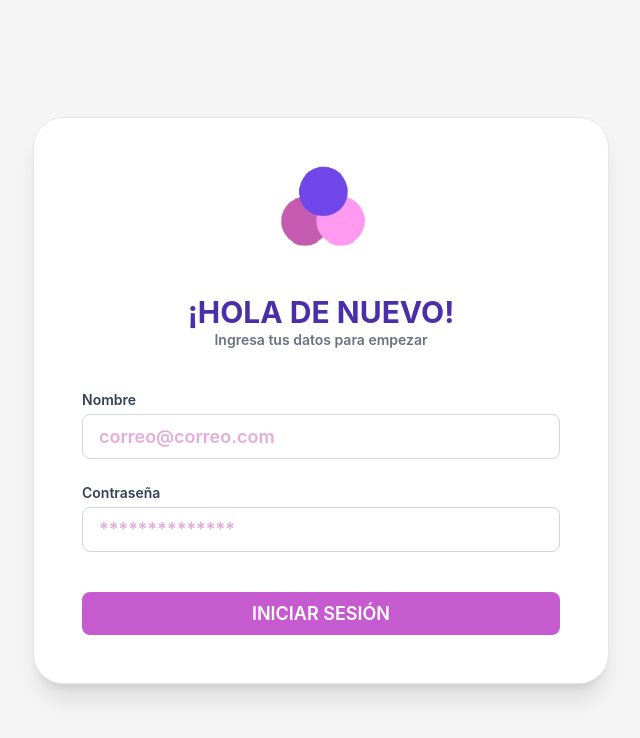
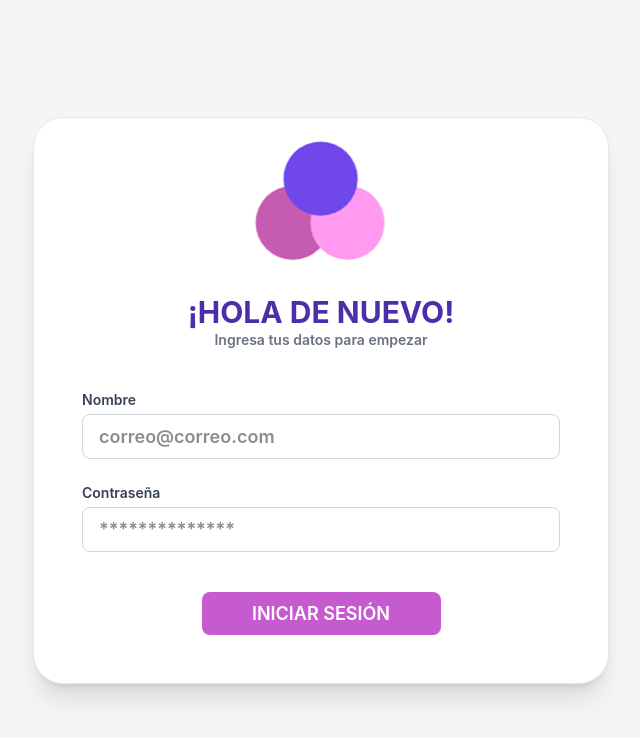
Before and after one commit to MarcoGArana/Frontend-PNC, a React (Vite) app in the folder learnsy/: page /login in a window 1280 px wide. Shown: the top 738 px of the page, without its empty margins (319-959 px from the left). Built offline with nearby package versions, Linux system fonts and the light colour scheme.

Commit message:
Cambio en el color de los inputs del login

```diff
--- a/learnsy/src/pages/login/login.jsx
+++ b/learnsy/src/pages/login/login.jsx
@@ -40,7 +40,7 @@
                 <img
                     src="/src/assets/circulos.png"
                     alt="Learnsy"
-                    className="w-28 absolute top-6 left-1/2 -translate-x-1/2"
+                    className="w-45 absolute top-0 left-1/2 -translate-x-1/2"
                 />
 
                 {/* TÍTULO */}
@@ -62,7 +62,7 @@
                             value={nameOrEmail}
                             onChange={(e) => setNameOrEmail(e.target.value)}
                             placeholder="correo@correo.com"
-                            className="w-full border border-gray-300 rounded-lg px-4 py-2 focus:outline-none focus:ring-2 focus:ring-[#C65BCF]"
+                            className="w-full border border-gray-300 rounded-lg px-4 py-2 focus:outline-none focus:ring-2 focus:ring-[#585B56B2] placeholder-[#585B56B2] text-[#585B56B2]"
                         />
                     </div>
 
@@ -73,14 +73,14 @@
                             value={password}
                             onChange={(e) => setPassword(e.target.value)}
                             placeholder="**************"
-                            className="w-full border border-gray-300 rounded-lg px-4 py-2 focus:outline-none focus:ring-2 focus:ring-[#C65BCF]"
+                            className="w-full border border-gray-300 rounded-lg px-4 py-2 focus:outline-none focus:ring-2 focus:ring-[#585B56B2] placeholder-[#585B56B2] text-[#585B56B2]"
                         />
                     </div>
 
                     <button
                         type="submit"
                         disabled={isLoading}
-                        className="bg-[#C65BCF] text-white font-semibold py-2 rounded-lg mt-4 hover:bg-[#b152c0] transition"
+                        className="bg-[#C65BCF] text-white font-semibold py-2 rounded-lg mt-4 hover:bg-[#b152c0] transition w-1/2 mx-auto"
                     >
                         {isLoading ? 'Ingresando...' : 'INICIAR SESIÓN'}
                     </button>
```
Also changed, not shown: learnsy/src/assets/Circulos.png.
